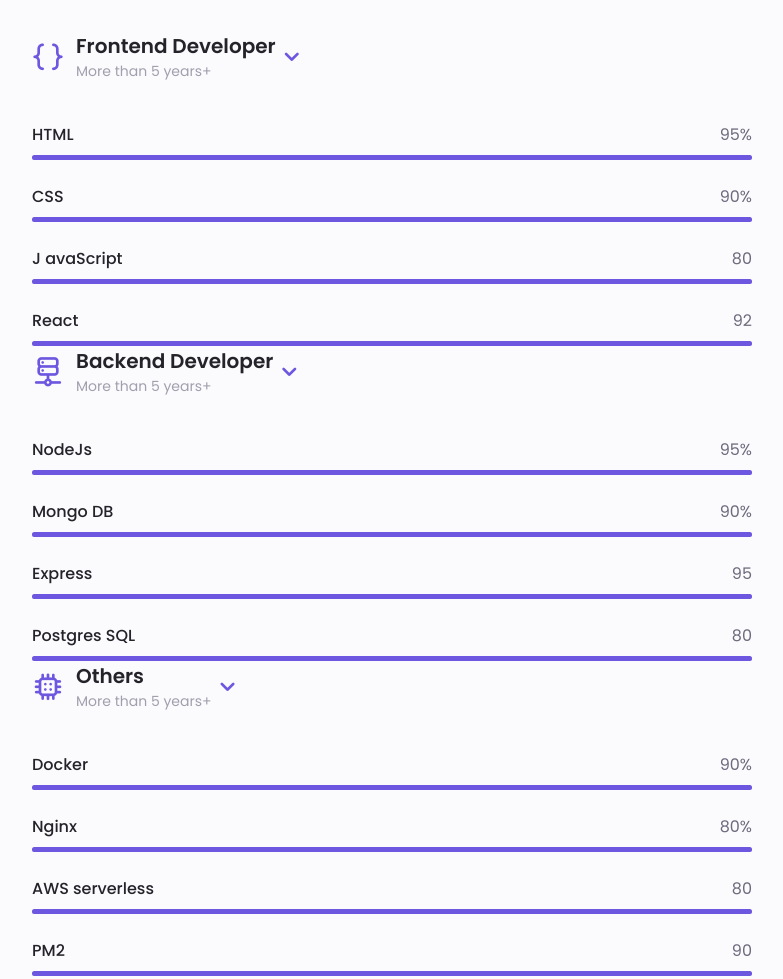
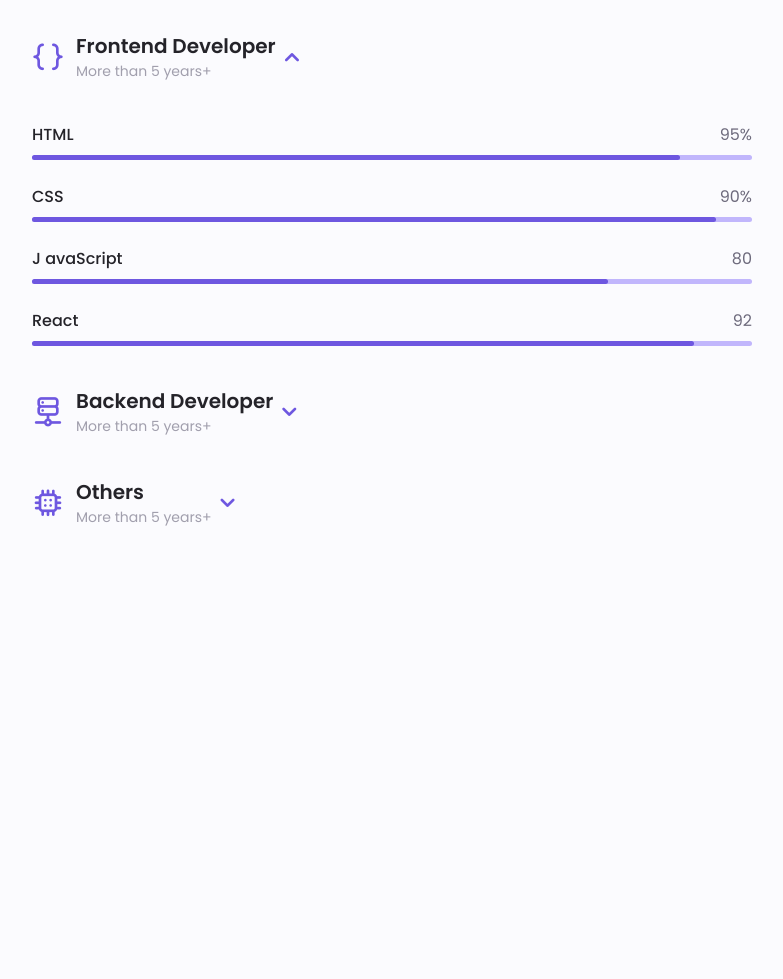
Before and after one commit to Olaoluwa19/html-and-css-components, a plain HTML site: page 11_responsive_portfolio_website/index.html in a window 1280 px wide. Shown: the part 1780-2759 px from the top of the page, without its empty margins (248-1031 px from the left). After the commit the page ends 2460 px from the top, so only its background shows below. Drawn offline with nearby package versions, Linux system fonts and the light colour scheme.

Commit message:
styled the skills list based on their percentage

```diff
--- a/11_responsive_portfolio_website/assets/css/style.css
+++ b/11_responsive_portfolio_website/assets/css/style.css
@@ -470,3 +470,65 @@ img {
   display: block;
   background-color: var(--FIRST-COLOR);
 }
+
+.skills__html {
+  width: 90%;
+}
+
+.skills__css {
+  width: 95%;
+}
+
+.skills__js {
+  width: 80%;
+}
+
+.skills__react {
+  width: 92%;
+}
+
+.skills__node {
+  width: 95%;
+}
+
+.skills__mongo {
+  width: 90%;
+}
+
+.skills__express {
+  width: 95%;
+}
+
+.skills__postgres {
+  width: 80%;
+}
+
+.skills__docker {
+  width: 90%;
+}
+
+.skills__nginx {
+  width: 80%;
+}
+
+.skills__aws {
+  width: 80%;
+}
+
+.skills__pm2 {
+  width: 90%;
+}
+
+.skills__close .skills__list {
+  height: 0;
+  overflow: hidden;
+}
+
+.skills__open .skills__list {
+  height: max-content;
+  margin-bottom: var(--MB-2-5);
+}
+
+.skills__open .skills__arrow {
+  transform: rotate(-180deg);
+}
```
